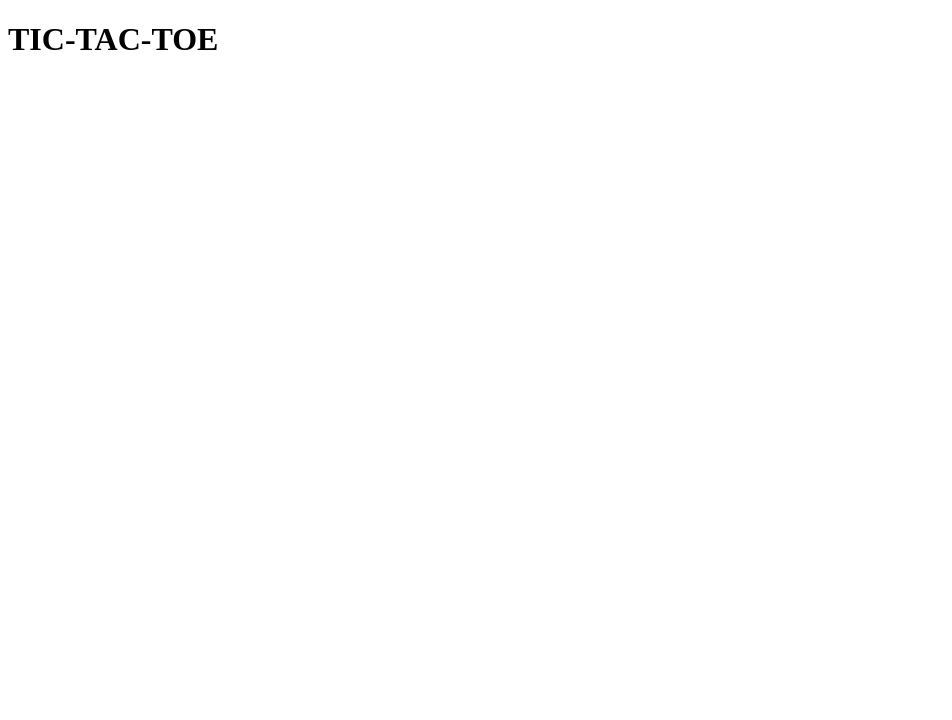
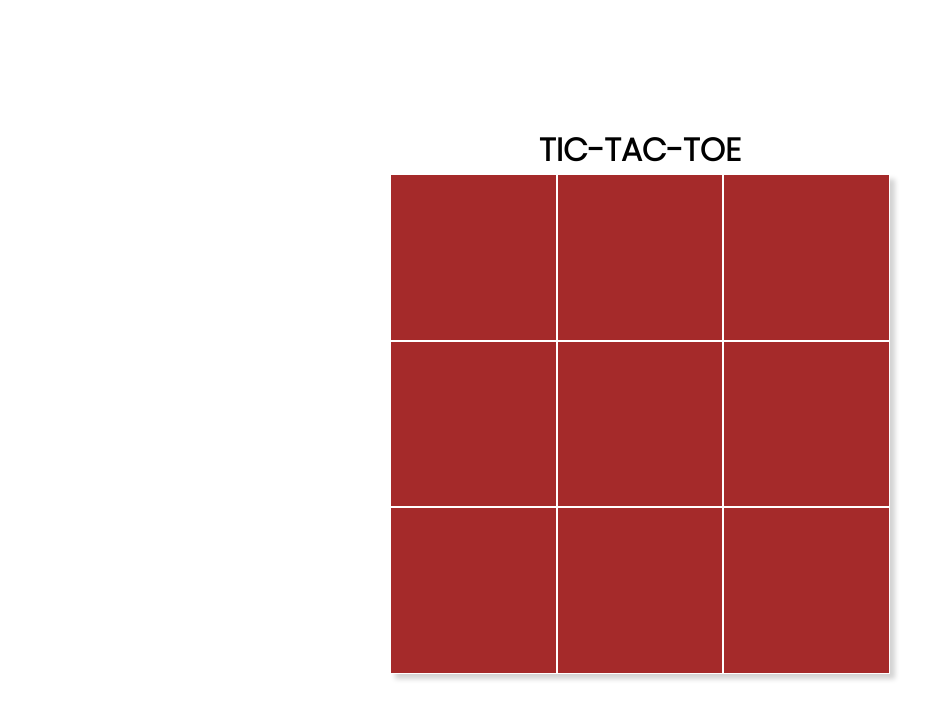
Before and after one commit to kengyn/tic-tac-toe, a plain HTML site: page index.html in a window 1280 px wide. Shown: the whole page, without its empty margins (0-952 px from the left). Drawn offline with Linux system fonts and the light colour scheme.

Commit message:
Layout gameboard on page with css

```diff
--- a/index.html
+++ b/index.html
@@ -4,6 +4,13 @@
     <meta charset="UTF-8" />
     <meta http-equiv="X-UA-Compatible" content="IE=edge" />
     <meta name="viewport" content="width=device-width, initial-scale=1.0" />
+    <link rel="preconnect" href="https://fonts.googleapis.com" />
+    <link rel="preconnect" href="https://fonts.gstatic.com" crossorigin />
+    <link
+      href="https://fonts.googleapis.com/css2?family=Poppins:wght@300&display=swap"
+      rel="stylesheet"
+    />
+    <link rel="stylesheet" href="./styles.css" />
     <title>Document</title>
   </head>
   <body>
--- a/styles.css
+++ b/styles.css
@@ -2,4 +2,26 @@
   margin: 0;
   padding: 0;
   box-sizing: border-box;
+  font-family: "Poppins", sans-serif;
 }
+
+body {
+  display: flex;
+  justify-content: center;
+  align-items: center;
+  flex-direction: column;
+  height: 100vh;
+}
+
+.gameboard {
+  width: 500px;
+  height: 500px;
+  display: grid;
+  grid-template: repeat(3, 1fr) / repeat(3, 1fr);
+  box-shadow: 5px 5px 5px lightgray;
+}
+
+.section {
+  background-color: brown;
+  border: 1px solid white;
+}
```
